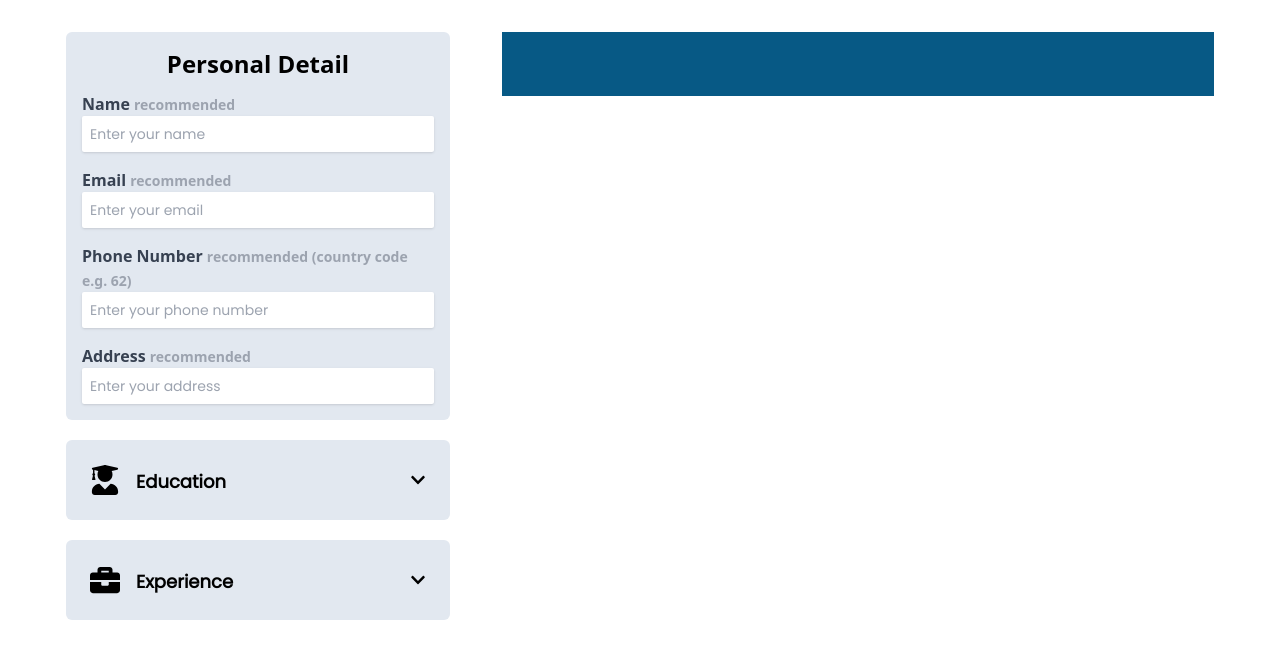
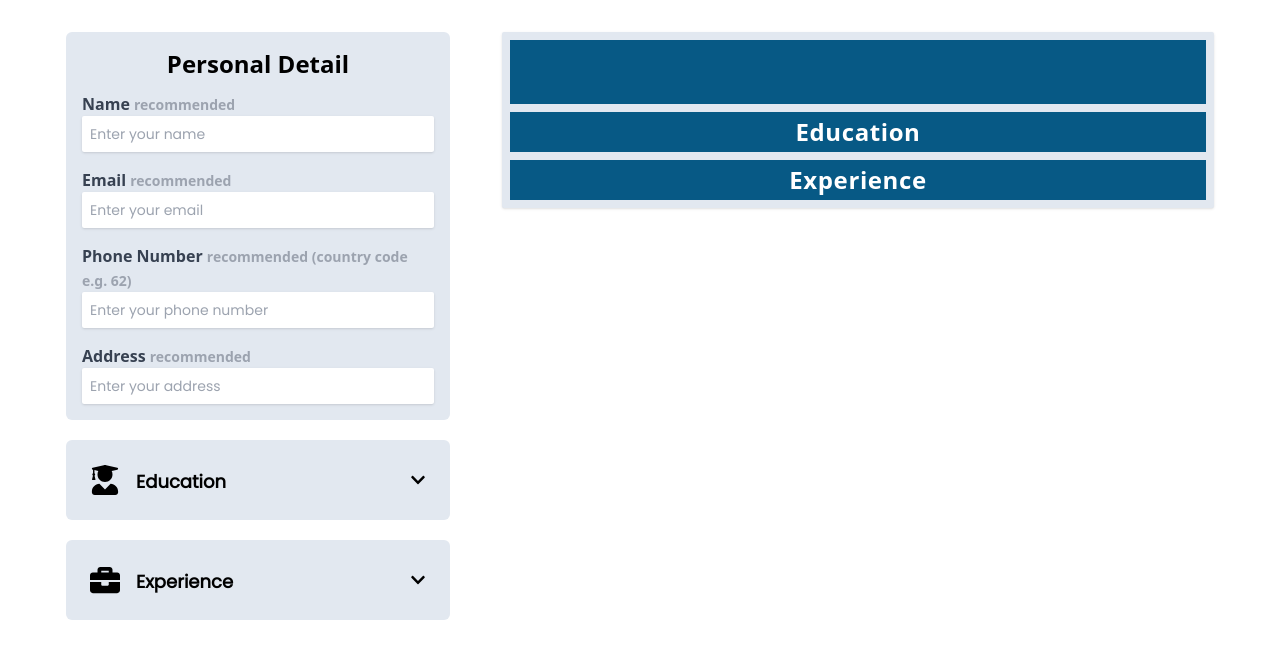
Before and after one commit to Yonathandj/cv-maker, a React (Vite) app in the folder frontend/: page / in a window 1280 px wide. Shown: the top 658 px of the page. Built offline with nearby package versions, Linux system fonts and the light colour scheme.

Commit message:
Fix Bug IsShow and Display Edu

```diff
--- a/frontend/src/App.jsx
+++ b/frontend/src/App.jsx
@@ -15,6 +15,9 @@ function App() {
   const [educations, setEducations] = useState([]);
   const [experiences, setExperiences] = useState([]);
   const [openEduExp, setOpenEduExp] = useState("none");
+
+  console.log(educations);
+
   return (
     <div className="h-screen flex justify-around pt-8 w-[1200px] m-auto">
       <section>
@@ -36,7 +39,11 @@ function App() {
         />
       </section>
       <section>
-        <CVDisplay {...personalDetail} />
+        <CVDisplay
+          personalDetail={personalDetail}
+          educations={educations}
+          experiences={experiences}
+        />
       </section>
     </div>
   );
--- a/frontend/src/components/cvdisplay/CVDisplay.jsx
+++ b/frontend/src/components/cvdisplay/CVDisplay.jsx
@@ -1,9 +1,13 @@
-import CVDisplayHeader from "./CVDisplayHeader";
+import CVDisplayHeader from "./style1/CVDisplayHeader";
 
-const CVDisplay = (props) => {
+import "../../styles/CVDisplay.css";
+import CVDisplayBody from "./style1/CVDisplayBody";
+
+const CVDisplay = ({ personalDetail, educations, experiences }) => {
   return (
-    <div className="w-[712px]">
-      <CVDisplayHeader data={props} />
+    <div className="w-[712px] bg-slate-200 p-2 shadow rounded-sm">
+      <CVDisplayHeader personalDetail={personalDetail} />
+      <CVDisplayBody educations={educations} experiences={experiences} />
     </div>
   );
 };
--- a/frontend/src/components/cvdisplay/CVDisplayBody.jsx
+++ /dev/null
@@ -1,7 +0,0 @@
-import React from "react";
-
-const CVDisplayBody = () => {
-  return <React.Fragment></React.Fragment>;
-};
-
-export default CVDisplayBody;
--- /dev/null
+++ b/frontend/src/components/cvdisplay/style1/BodyEducationList.jsx
@@ -0,0 +1,27 @@
+import React from "react";
+
+const BodyEducationList = ({ educations }) => {
+  return (
+    <React.Fragment>
+      {educations.map(
+        (education) =>
+          education.isShow && (
+            <section key={education.id} className="flex gap-6 items-center p-2">
+              <div>
+                <p className="text-base font-medium">
+                  {education.startDate + " / " + education.endDate}
+                </p>
+                <p className="text-base font-medium">{education.location}</p>
+              </div>
+              <div>
+                <p className="text-xl font-medium">{education.school}</p>
+                <p className="text-base font-semibold">{education.degree}</p>
+              </div>
+            </section>
+          )
+      )}
+    </React.Fragment>
+  );
+};
+
+export default BodyEducationList;
--- /dev/null
+++ b/frontend/src/components/cvdisplay/style1/BodyExperienceList.jsx
@@ -0,0 +1,5 @@
+const BodyExperienceList = () => {
+  return <div></div>;
+};
+
+export default BodyExperienceList;
--- /dev/null
+++ b/frontend/src/components/cvdisplay/style1/CVDisplayBody.jsx
@@ -0,0 +1,23 @@
+import BodyEducationList from "./BodyEducationList";
+import BodyExperienceList from "./BodyExperienceList";
+
+const CVDisplayBody = ({ educations, experiences }) => {
+  return (
+    <div className="pt-2">
+      <section>
+        <h2 className="text-center text-2xl font-semibold p-1 bg-sky-800 text-white tracking-wide">
+          {educations.length > 1 ? "Educations" : "Education"}
+        </h2>
+        <BodyEducationList educations={educations} />
+      </section>
+      <section className="mt-2">
+        <h2 className="text-center text-2xl font-semibold p-1 bg-sky-800 text-white tracking-wide">
+          {experiences.length > 1 ? "Experiences" : "Experience"}
+        </h2>
+        <BodyExperienceList experiences={experiences} />
+      </section>
+    </div>
+  );
+};
+
+export default CVDisplayBody;
--- a/frontend/src/components/cvdisplay/CVDisplayHeader.jsx
+++ b/frontend/src/components/cvdisplay/style1/CVDisplayHeader.jsx
@@ -1,27 +1,25 @@
 import React from "react";
 import { FaEnvelope, FaPhone, FaGlobe } from "react-icons/fa";
 
-import "../../styles/CVDisplay.css";
-
-const CVDisplayHeader = ({ data: { name, email, phone, address } }) => {
+const CVDisplayHeader = ({ personalDetail }) => {
   return (
     <React.Fragment>
       <section className="bg-sky-800 p-4">
         <h2 className="text-center text-5xl font-semibold text-slate-100">
-          {name}
+          {personalDetail.name}
         </h2>
         <section className="flex justify-around items-center mt-8">
           <div className="flex gap-2 items-center text-slate-200">
-            {email && <FaEnvelope />}
-            <h4 className="text-sm">{email}</h4>
+            {personalDetail.email && <FaEnvelope />}
+            <h4 className="text-sm">{personalDetail.email}</h4>
           </div>
           <div className="flex gap-2 items-center text-slate-200">
-            {phone && <FaPhone />}
-            <h4 className="text-sm">{phone}</h4>
+            {personalDetail.phone && <FaPhone />}
+            <h4 className="text-sm">{personalDetail.phone}</h4>
           </div>
           <div className="flex gap-2 items-center text-slate-200">
-            {address && <FaGlobe />}
-            <h4 className="text-sm">{address}</h4>
+            {personalDetail.address && <FaGlobe />}
+            <h4 className="text-sm">{personalDetail.address}</h4>
           </div>
         </section>
       </section>
--- a/frontend/src/components/education/Education.jsx
+++ b/frontend/src/components/education/Education.jsx
@@ -18,7 +18,7 @@ const Education = ({
     startDate: "",
     endDate: "",
     location: "",
-    isShow: "",
+    isShow: null,
   });
 
   return (
--- a/frontend/src/components/education/EducationForm.jsx
+++ b/frontend/src/components/education/EducationForm.jsx
@@ -12,14 +12,18 @@ const EducationForm = ({
   const handleSubmit = (e) => {
     e.preventDefault();
     setSectionName("list");
-    singleEducation.isShow === undefined
+    singleEducation.isShow === null || singleEducation.isShow === undefined
       ? setEducations([
           ...educations.filter((education) => education.id !== editedId),
           { ...singleEducation, id: +new Date(), isShow: true },
         ])
       : setEducations([
           ...educations.filter((education) => education.id !== editedId),
-          { ...singleEducation, id: +new Date(), isShow: singleEducation.isShow },
+          {
+            ...singleEducation,
+            id: +new Date(),
+            isShow: singleEducation.isShow,
+          },
         ]);
   };
   const handleResetForm = () => {
--- a/frontend/src/components/experience/ExperienceForm.jsx
+++ b/frontend/src/components/experience/ExperienceForm.jsx
@@ -12,7 +12,7 @@ const ExperienceForm = ({
   const handleSubmit = (e) => {
     e.preventDefault();
     setSectionName("list");
-    singleExperience.isShow === undefined
+    singleExperience.isShow === undefined || singleExperience.isShow === null
       ? setExperiences([
           ...experiences.filter((experience) => experience.id !== editedId),
           { ...singleExperience, id: +new Date(), isShow: true },
```
